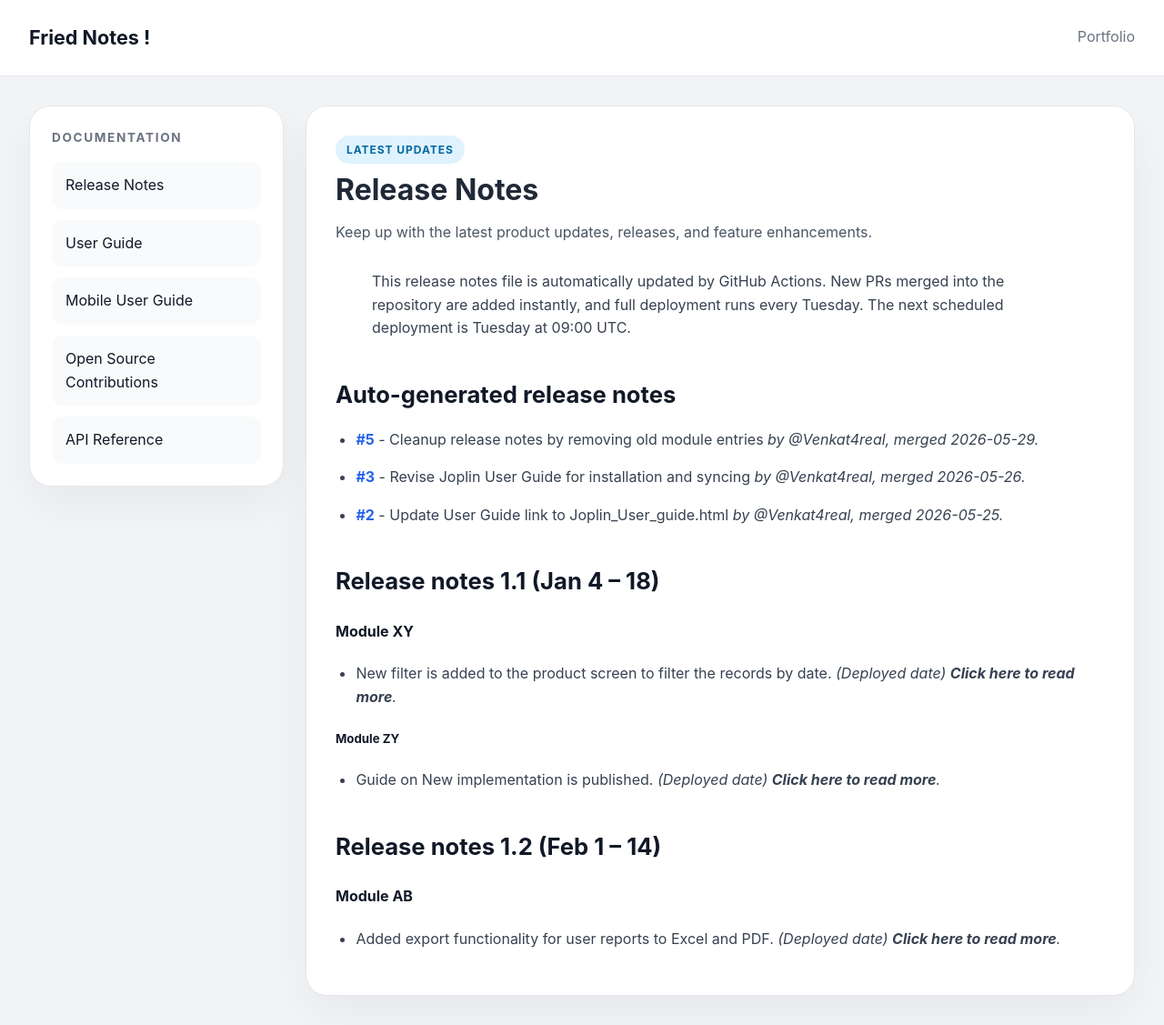
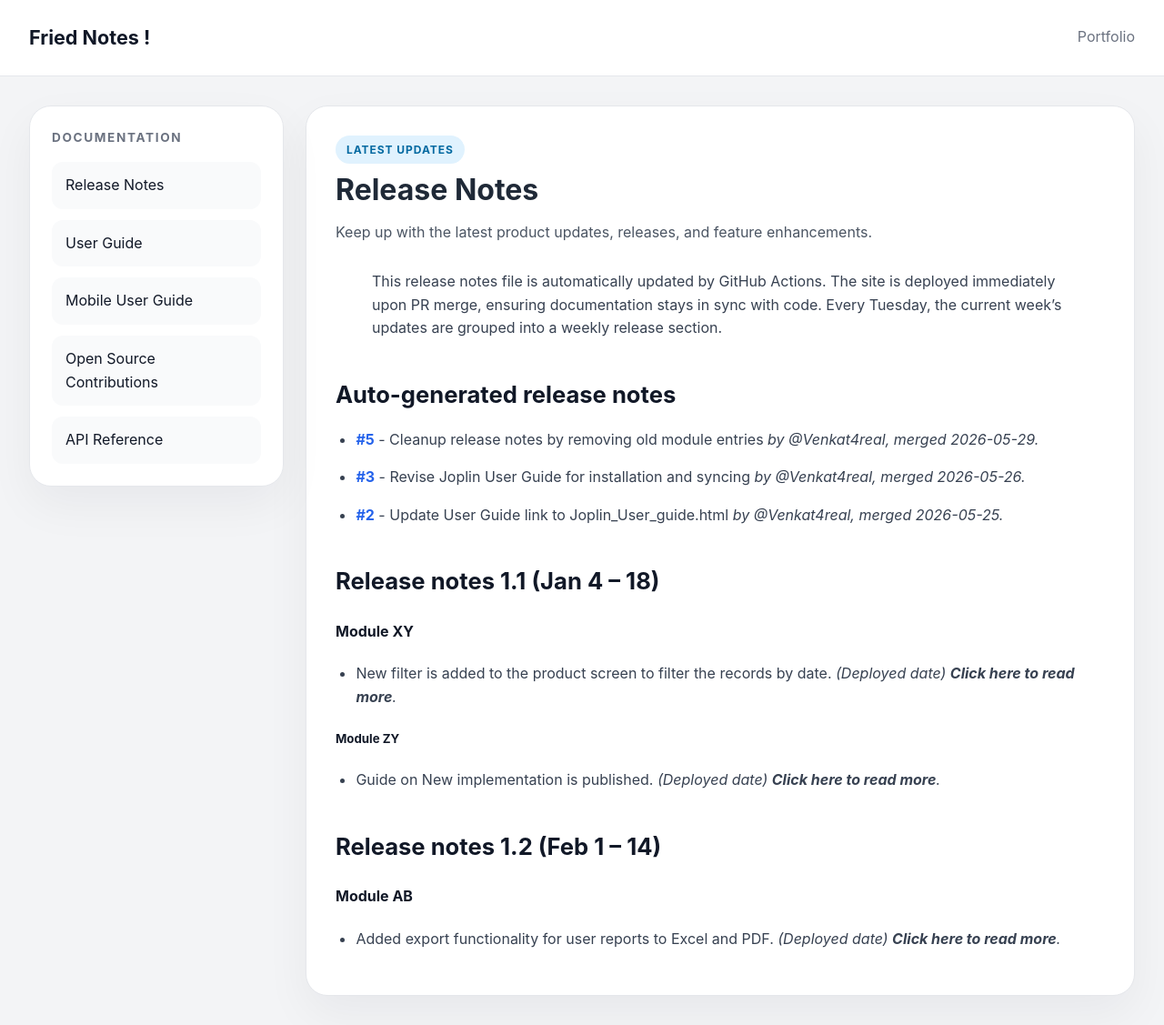
Before and after one commit to Venkat4real/FriedNotes, a Jekyll site: the page built from docs/release_notes.md, in a window 1280 px wide and 1127 px high. Shown: the whole window at 91% size. Built offline with Jekyll 4.4.1, drawn with Linux system fonts in a browser that asks for light colours.

Commit message:
New updates for deployment workflow

```diff
--- a/docs/release_notes.md
+++ b/docs/release_notes.md
@@ -5,8 +5,8 @@ description: Keep up with the latest product updates, releases, and feature enha
 ---
 
 > This release notes file is automatically updated by GitHub Actions.
-> New PRs merged into the repository are added instantly, and full deployment runs every Tuesday.
-> The next scheduled deployment is Tuesday at 09:00 UTC.
+> The site is deployed immediately upon PR merge, ensuring documentation stays in sync with code.
+> Every Tuesday, the current week's updates are grouped into a weekly release section.
 
 ## Auto-generated release notes
 - **[#5](https://github.com/Venkat4real/FriedNotes/pull/5)** - Cleanup release notes by removing old module entries *by @Venkat4real, merged 2026-05-29.*
```
Also changed, not shown: .github/scripts/update-release-notes.js, .github/workflows/release-notes-cycle.yml (added), .github/workflows/release-notes.yml (deleted).
